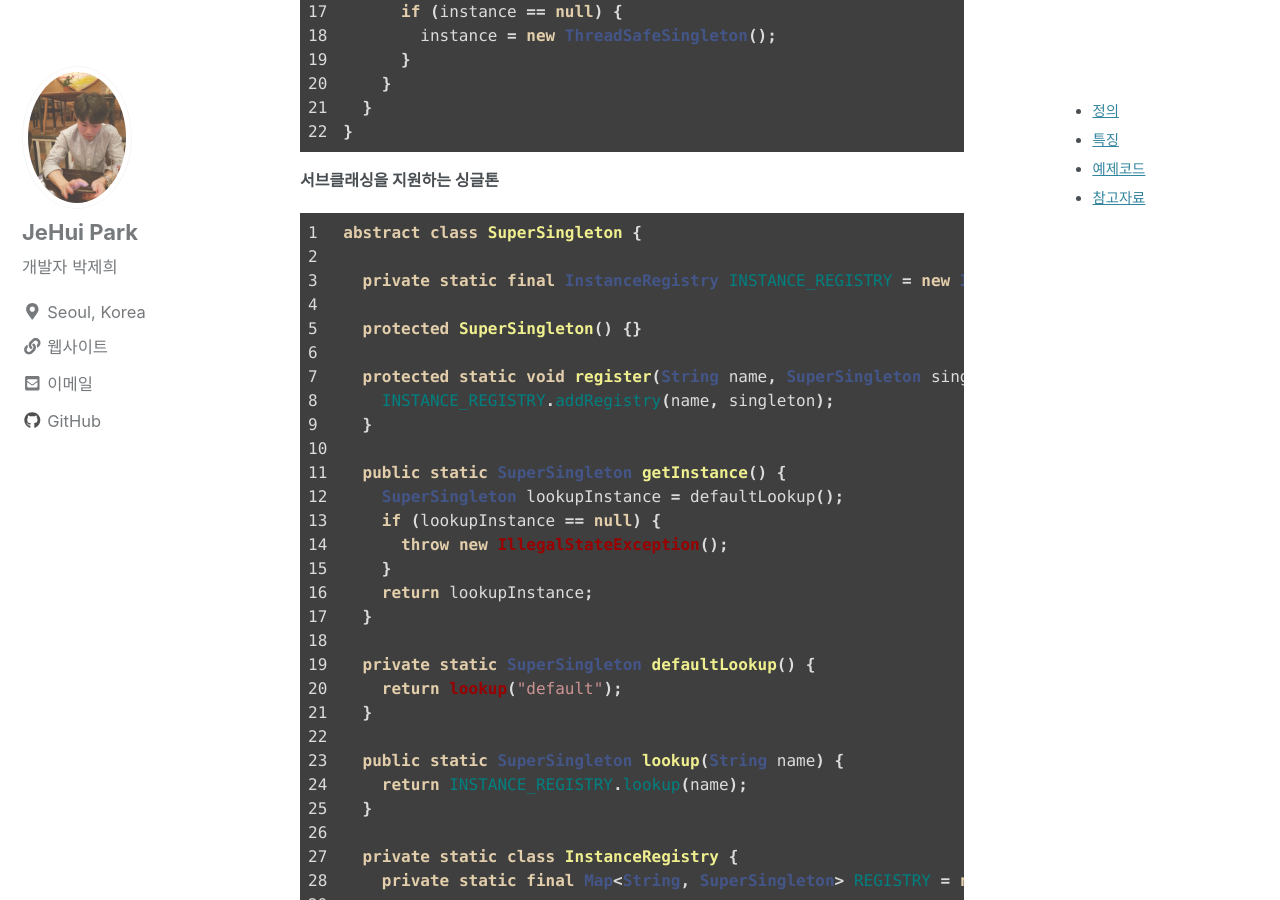
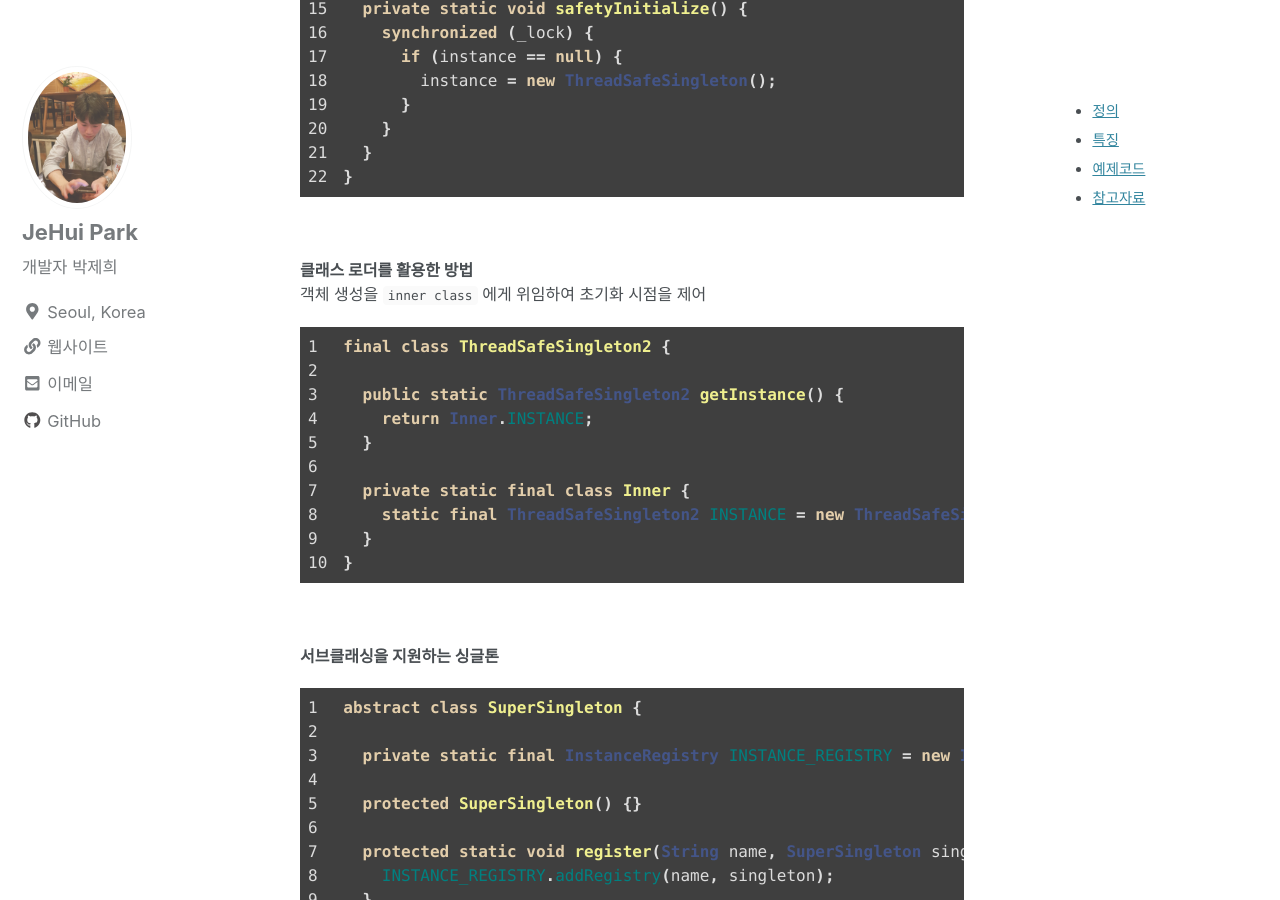
Before and after one commit to JeHuiPark/JeHuiPark.github.io, a Jekyll site: the page built from _posts/2020-05-01-singleton-pattern.md, in a window 1280 px wide and 900 px high, scrolled down 1400 px. Built offline with Jekyll 4.4.1, drawn with Linux system fonts in a browser that asks for light colours; nearby versions of some CDN libraries; comment, search, counter and statistics services are not loaded.

Commit message:
singleton pattern 예제코드를 추가하라

````diff
--- a/_posts/2020-05-01-singleton-pattern.md
+++ b/_posts/2020-05-01-singleton-pattern.md
@@ -39,6 +39,7 @@ final class BasicSingleton {
   }
 }
 ```
+<br>
 
 **안전한 싱글톤**
 `thread safe` 요구사항이 있다면 생성자 구현에 좀현 더 신경을 써야한다.
@@ -66,6 +67,23 @@ final class ThreadSafeSingleton {
   }
 }
 ```
+<br>
+
+**클래스 로더를 활용한 방법**
+객체 생성을 `inner class` 에게 위임하여 초기화 시점을 제어
+```java
+final class ThreadSafeSingleton2 {
+
+  public static ThreadSafeSingleton2 getInstance() {
+    return Inner.INSTANCE;
+  }
+
+  private static final class Inner {
+    static final ThreadSafeSingleton2 INSTANCE = new ThreadSafeSingleton2();
+  }
+}
+```
+<br>
 
 **서브클래싱을 지원하는 싱글톤**
 ```java
````
